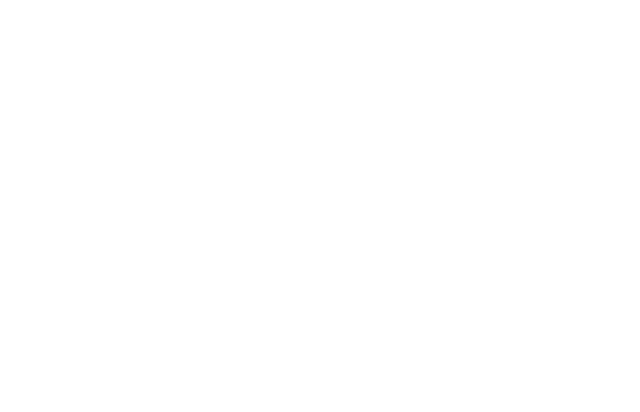
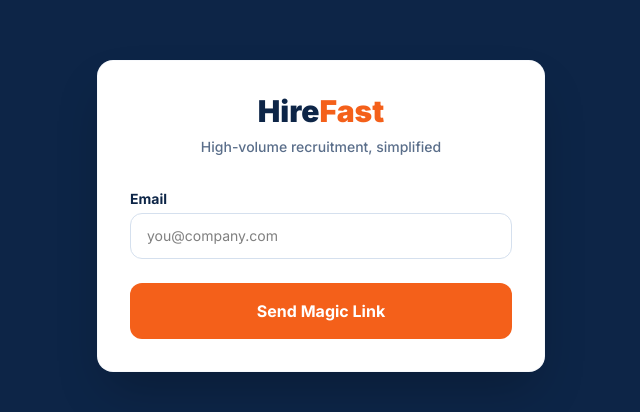
Before and after one commit to hirefastcareers/hirefast-platform, a React (Vite) app: page /login in a window 1280 px wide. Shown: the part 184-596 px from the top of the page, without its empty margins (319-959 px from the left). Built offline with nearby package versions, Linux system fonts and the light colour scheme.

Commit message:
feat: magic link authentication and route protection

```diff
--- a/src/App.jsx
+++ b/src/App.jsx
@@ -13,24 +13,29 @@
 import EmployerSales from './pages/EmployerSales'
 import DashboardLayout from './layouts/DashboardLayout'
 import Dashboard from './pages/Dashboard'
+import Login from './pages/Login'
+import AdminDashboard from './pages/AdminDashboard'
 import DashboardAnalytics from './pages/DashboardAnalytics'
 import DashboardSettings from './pages/DashboardSettings'
 
 function AppContent() {
   const location = useLocation()
-  const fullBleed = location.pathname === '/' || location.pathname === '/employer/sales' || location.pathname === '/jobs' || location.pathname.startsWith('/jobs/')
+  const fullBleed = location.pathname === '/' || location.pathname === '/login' || location.pathname === '/employer/sales' || location.pathname === '/jobs' || location.pathname.startsWith('/jobs/')
   return (
     <Routes>
-      <Route path="/dashboard" element={<DashboardLayout />}>
-        <Route index element={<Dashboard />} />
-        <Route path="analytics" element={<DashboardAnalytics />} />
-        <Route path="settings" element={<DashboardSettings />} />
+      <Route path="/dashboard" element={<AdminDashboard />}>
+        <Route element={<DashboardLayout />}>
+          <Route index element={<Dashboard />} />
+          <Route path="analytics" element={<DashboardAnalytics />} />
+          <Route path="settings" element={<DashboardSettings />} />
+        </Route>
       </Route>
       <Route path="*" element={
         <div className={fullBleed ? '' : 'max-w-6xl mx-auto px-6'}>
           <Routes>
               <Route path="/" element={<Home />} />
               <Route path="/employer/signup" element={<EmployerSignup />} />
+              <Route path="/login" element={<Login />} />
               <Route path="/employer/login" element={<EmployerLogin />} />
               <Route path="/employer/dashboard" element={<EmployerDashboardLayout />}>
                 <Route index element={<EmployerDashboard />} />
--- /dev/null
+++ b/src/pages/AdminDashboard.tsx
@@ -0,0 +1,38 @@
+import { useEffect, useState } from 'react'
+import { useNavigate, Outlet } from 'react-router-dom'
+import { supabase } from '../supabase'
+
+export default function AdminDashboard() {
+  const navigate = useNavigate()
+  const [checking, setChecking] = useState(true)
+
+  useEffect(() => {
+    let cancelled = false
+
+    async function checkSession() {
+      const { data: { session } } = await supabase.auth.getSession()
+      if (cancelled) return
+      if (!session) {
+        navigate('/login', { replace: true })
+        return
+      }
+      setChecking(false)
+    }
+
+    checkSession()
+    return () => { cancelled = true }
+  }, [navigate])
+
+  if (checking) {
+    return (
+      <div className="min-h-screen bg-slate-100/80 flex items-center justify-center">
+        <div className="flex flex-col items-center gap-4">
+          <div className="w-10 h-10 border-2 border-[#f4601a] border-t-transparent rounded-full animate-spin" />
+          <p className="text-slate-600 font-medium">Authenticating...</p>
+        </div>
+      </div>
+    )
+  }
+
+  return <Outlet />
+}
--- /dev/null
+++ b/src/pages/Login.tsx
@@ -0,0 +1,86 @@
+import { useState } from 'react'
+import { supabase } from '../supabase'
+
+export default function Login() {
+  const [email, setEmail] = useState('')
+  const [loading, setLoading] = useState(false)
+  const [error, setError] = useState<string | null>(null)
+  const [success, setSuccess] = useState(false)
+
+  const handleSubmit = async (e: React.FormEvent) => {
+    e.preventDefault()
+    setLoading(true)
+    setError(null)
+    setSuccess(false)
+    try {
+      const { error: signInError } = await supabase.auth.signInWithOtp({
+        email,
+        options: { emailRedirectTo: `${window.location.origin}/dashboard` },
+      })
+      if (signInError) throw signInError
+      setSuccess(true)
+    } catch (err) {
+      setError(err instanceof Error ? err.message : 'Something went wrong')
+    } finally {
+      setLoading(false)
+    }
+  }
+
+  return (
+    <div className="min-h-screen bg-[#0d2547] flex items-center justify-center px-4 py-12">
+      <div className="bg-white rounded-2xl shadow-2xl p-8 w-full max-w-md border border-[#d5e0ee]/20">
+        <div className="text-center mb-8">
+          <h1 className="text-3xl font-black text-[#0d2547]">
+            Hire<span className="text-[#f4601a]">Fast</span>
+          </h1>
+          <p className="text-[#5a6e8a] mt-2 text-sm font-medium">
+            High-volume recruitment, simplified
+          </p>
+        </div>
+
+        {success && (
+          <div className="bg-emerald-50 border border-emerald-200 text-emerald-800 rounded-xl px-4 py-3 mb-6 text-sm font-medium">
+            Check your inbox! We&apos;ve sent a secure login link.
+          </div>
+        )}
+
+        {error && (
+          <div className="bg-red-50 border border-red-200 text-red-700 rounded-xl px-4 py-3 mb-6 text-sm">
+            {error}
+          </div>
+        )}
+
+        {!success ? (
+          <form onSubmit={handleSubmit} className="flex flex-col gap-5">
+            <div>
+              <label htmlFor="login-email" className="block text-sm font-bold text-[#0d2547] mb-1">
+                Email
+              </label>
+              <input
+                id="login-email"
+                type="email"
+                value={email}
+                onChange={(e) => setEmail(e.target.value)}
+                required
+                placeholder="you@company.com"
+                className="w-full border border-[#d5e0ee] rounded-xl px-4 py-3 text-sm focus:outline-none focus:ring-2 focus:ring-[#f4601a]/50 focus:border-[#f4601a] transition"
+                autoComplete="email"
+              />
+            </div>
+            <button
+              type="submit"
+              disabled={loading}
+              className="bg-[#f4601a] text-white py-4 rounded-xl font-bold text-base hover:opacity-90 transition disabled:opacity-50 mt-1"
+            >
+              {loading ? 'Sending…' : 'Send Magic Link'}
+            </button>
+          </form>
+        ) : (
+          <p className="text-center text-sm text-[#5a6e8a]">
+            Click the link in your email to sign in. You can close this tab.
+          </p>
+        )}
+      </div>
+    </div>
+  )
+}
```
